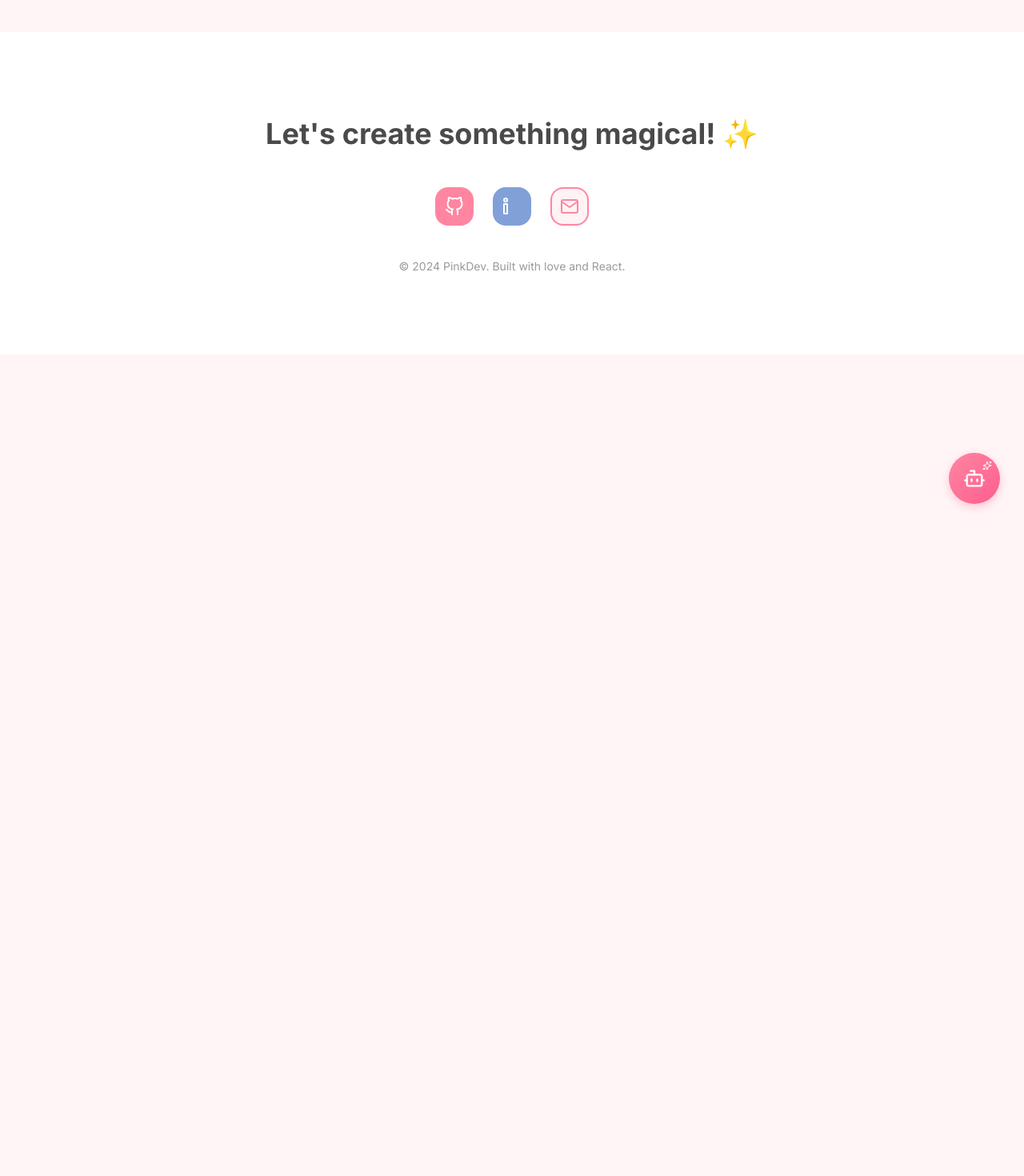
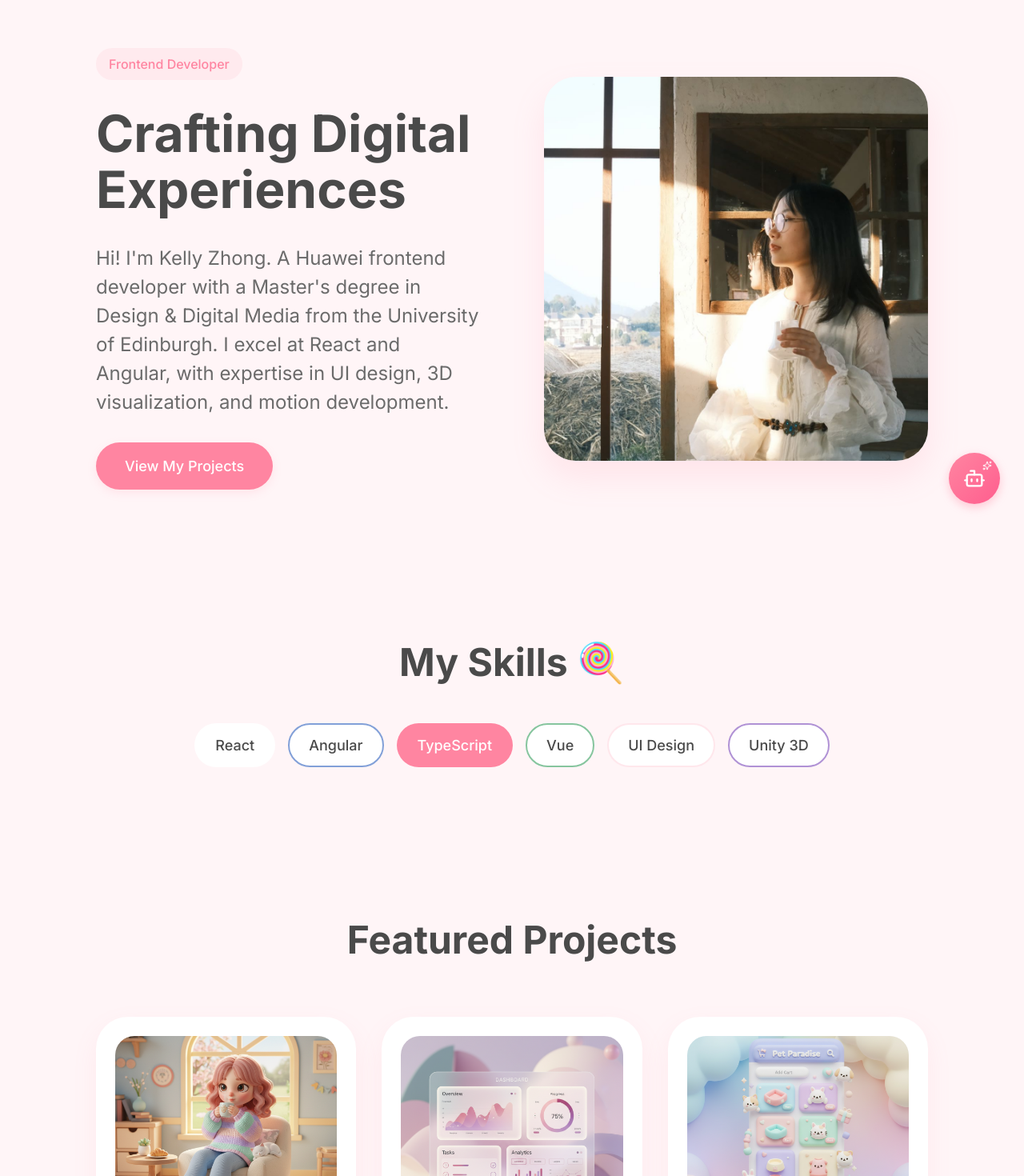
Before and after one commit to 925754332-dev/pinkdev-portfolio, a React (Vite) app: page / in a window 1280 px wide. Shown: the part 140-1610 px from the top of the page at 80% size. Before the commit the page ends 800 px from the top, so only its background shows below. Built offline with nearby package versions, Linux system fonts and the light colour scheme.

Commit message:
Update: Changed titles to English and updated experience to 5 years

```diff
--- a/src/pages/About.tsx
+++ b/src/pages/About.tsx
@@ -3,26 +3,25 @@ import { Award, GraduationCap } from 'lucide-react';
 
 const About = () => {
   // All complex state and effects for scroll locking have been removed for a pure CSS solution.
-
   const facts = [
-    { label: '地点', value: '杭州' },
-    { label: '职位', value: '前端开发工程师' },
-    { label: '经验', value: '3年+' },
-    { label: '爱好', value: 'UI设计、3D、游戏开发' }
+    { label: 'Location', value: 'Hangzhou' },
+    { label: 'Position', value: 'Frontend Developer' },
+    { label: 'Experience', value: '5+ Years' },
+    { label: 'Hobbies', value: 'UI Design, 3D, Game Dev' }
   ];
 
   const experiences = [
     {
-      role: '前端开发工程师 @ 华为',
-      date: '2021.01 - 至今',
-      desc: '目前在华为担任前端开发工程师，负责产品线公共平台的相关前端开发任务。经手 20+ 项目，处理问题单 350+，100% 还原设计稿。精通 React 和 Angular 框架，具备快速上手和高效开发的能力。',
+      role: 'Frontend Developer @ Huawei',
+      date: 'Jan 2021 - Present',
+      desc: 'Currently working as a Frontend Developer at Huawei, responsible for frontend development tasks on common platform product lines. Handled 20+ projects, processed 350+ issue tickets, and restored 100% of original design specs. Proficient in React and Angular frameworks with quick ramp-up and efficient development capabilities.',
       color: '#FF85A1',
       hasLine: true,
     },
     {
-      role: '市场部实习生 @ 一起求职',
-      date: '2019.01 - 2019.05',
-      desc: '负责公众号运营和物料设计，参与内容编排和涨粉计划。为 10 多家合作学校内工作室设计 logo 墙，展现了设计能力和执行力。',
+      role: 'Marketing Intern @ Yiqi Job Search',
+      date: 'Jan 2019 - May 2019',
+      desc: 'Responsible for WeChat account operations and material design, participated in content planning and follower growth initiatives. Designed logos for 10+ partner school studios, demonstrating design skills and execution abilities.',
       color: '#82A0D8',
       hasLine: false,
     }
@@ -30,15 +29,15 @@ const About = () => {
 
   const educations = [
     {
-      degree: '硕士 | 设计与数字媒体 MSc',
-      school: '爱丁堡大学 (University of Edinburgh)',
+      degree: 'MSc | Design & Digital Media',
+      school: 'University of Edinburgh',
       date: '2019 - 2020',
       color: '#B092D5',
       icon: <Award size={24} color="#B092D5" />
     },
     {
-      degree: '本科 | 物联网工程',
-      school: '大连海事大学',
+      degree: 'BEng | Computer Network Engineering',
+      school: 'Dalian Maritime University',
       date: '2015 - 2019',
       color: '#82A0D8',
       icon: <GraduationCap size={24} color="#82A0D8" />
@@ -46,16 +45,16 @@ const About = () => {
   ];
 
   return (
-    // The .container class handles the max-width and centering.
+    // The .container class handles max-width and centering.
     <div className="about-page container">
       <div className="about-content">
         <div className="about-image-column">
             <img src="/images/kelly-zhong-portrait.jpg" alt="Kelly Zhong" className="about-image" />
         </div>
         <div className="about-text-column">
-            <h1 className="greeting">你好，我是 Kelly Zhong！👋</h1>
+            <h1 className="greeting">Hi, I'm Kelly Zhong! 👋</h1>
             <p className="bio">
-              我是一位热爱前端开发的工程师，拥有爱丁堡大学设计与数字媒体硕士学位。目前在华为担任前端开发工程师，精通 React 和 Angular 框架。擅长将设计思维融入代码开发，具备 UX 设计经验，熟练掌握 3D 可视化技术和动效开发。
+              I'm a passionate frontend developer with a Master's degree in Design & Digital Media from the University of Edinburgh. Currently working as a Frontend Developer at Huawei, proficient in React and Angular frameworks. I excel at integrating design thinking into code development, with UX design experience, and skilled in 3D visualization and motion effects.
             </p>
 
             <div className="facts-grid">
--- /dev/null
+++ b/src/pages/Home.tsx
@@ -0,0 +1,68 @@
+import './Home.css';
+import { Link } from 'react-router-dom';
+import { projects } from '../data/projects';
+
+const Home = () => {
+  const skills = [
+    { name: 'React', color: 'var(--)primary-color)' },
+    { name: 'Angular', color: 'var(--secondary-color)' },
+    { name: 'TypeScript', color: 'var(--primary-color)', solid: true },
+    { name: 'Vue', color: 'var(--accent-green)' },
+    { name: 'UI Design', color: 'rgba(255, 133, 161, 0.2)' },
+    { name: 'Unity 3D', color: 'var(--accent-purple)' },
+  ];
+
+  return (
+    <div className="home">
+      <section className="hero container">
+        <div className="hero-left">
+          <div className="badge">Frontend Developer</div>
+          <h1 className="headline">Crafting Digital Experiences</h1>
+          <p className="subline">
+            Hi! I'm Kelly Zhong. A Huawei frontend developer with a Master's degree in Design & Digital Media from the University of Edinburgh. I excel at React and Angular, with expertise in UI design, 3D visualization, and motion development.
+          </p>
+          <Link to="/projects" className="view-projects-btn">View My Projects</Link>
+        </div>
+        <div className="hero-right">
+          <img src="/images/kelly-zhong-academic.jpg" alt="Kelly Zhong" className="hero-image" />
+        </div>
+      </section>
+
+      <section id="skills" className="skills-section container">
+        <h2 className="section-title">My Skills 🍭</h2>
+        <div className="skills-grid">
+          {skills.map((skill, index) => (
+            <div
+              key={index}
+              className={`skill-item ${skill.solid ? 'solid' : ''}`}
+              style={{
+                borderColor: !skill.solid ? skill.color : 'transparent',
+                backgroundColor: skill.solid ? skill.color : 'var(--white)',
+                color: skill.solid ? 'var(--white)' : 'var(--text-primary)'
+              }}
+            >
+              {skill.name}
+            </div>
+          ))}
+        </div>
+      </section>
+
+      <section className="projects-section container">
+        <h2 className="section-title">Featured Projects</h2>
+        <div className="home-projects-grid">
+          {projects.map((project) => (
+            <Link to={`/project/${project.id}`} key={project.id} className="home-project-card">
+              <div className="home-project-image-wrapper">
+                <img src={project.image} alt={project.title} className="home-project-img" />
+              </div>
+              <h3 className="home-project-title">{project.title}</h3>
+              <p className="home-project-desc">{project.desc}</p>
+            </Link>
+          ))}
+        </div>
+      </section>
+    </div>
+  );
+};
+
+export default Home;
--- a/src/pages/Resume.tsx
+++ b/src/pages/Resume.tsx
@@ -20,7 +20,7 @@ const Resume = () => {
             <div className="contact-item">👤 Kelly Zhong | 女 | 26岁</div>
             <div className="contact-item">📧 925754332@qq.com</div>
             <div className="contact-item">📱 15542482022</div>
-            <div className="contact-item">💼 3年+工作经验</div>
+            <div className="contact-item">💼 5年+工作经验</div>
             <div className="contact-item">🎯 求职：前端开发工程师</div>
             <div className="contact-item">🌍 期望城市：杭州</div>
           </section>
@@ -71,7 +71,7 @@ const Resume = () => {
           <section>
             <h2 className="content-block-title">个人优势</h2>
             <ul className="bullet-list">
-              <li>拥有3年+的前端开发经验，专注于产品线公共平台的前端开发，并参与开发过20+个前端项目</li>
+              <li>拥有5年+的前端开发经验，专注于产品线公共平台的前端开发，并参与开发过20+个前端项目</li>
               <li>精通前端框架React、Angular，能够灵活运用这些框架进行高效开发</li>
               <li>除了前端开发技能，还掌握非前端语言Android和Java，展现出跨领域的技术实力</li>
               <li>具备快速上手和高效开发的能力，能够迅速适应新的技术和项目需求</li>
@@ -79,7 +79,7 @@ const Resume = () => {
               <li>掌握3D可视化技术，包括Unity3d和WebGL，能够为项目添加更丰富的视觉效果</li>
               <li>擅长动效开发，熟悉svg和canvas动画，能够为网页添加生动的动态效果</li>
               <li>掌握工程化相关内容 (webpack/babel/vite)，具备良好的工程化实践和优化能力，能够提高开发效率和项目质量</li>
-              <li>英语阅读能力良好，有留学，雅思成绩7.0，能够流畅阅读英语技术文档和资料</li>
+              <li>英语阅读能力良好，有留学经历，雅思成绩7.0，能够流畅阅读英语技术文档和资料</li>
             </ul>
           </section>
 
@@ -95,7 +95,7 @@ const Resume = () => {
                 <li>作为接口人，定位和解决问题，曾处理问题单350+</li>
                 <li>负责功能模块的软件设计、开发、单元测试的编写和与后端联调工作</li>
                 <li>100%的还原设计稿，实现前端页面，并从开发和客户的角度提出交互设计建议</li>
-                <li>看护项目代码质量，检视开发的代码，必要时对代码进行重构</li>
+                <li>维护项目代码质量，检视开发的代码，必要时对代码进行重构</li>
                 <li>研究前沿前端技术，总结工作经验，编写技术文档，分享前端经验</li>
               </ul>
             </div>
@@ -130,7 +130,7 @@ const Resume = () => {
                     <h3>Live UI (React) 组件库</h3>
                     <span className="proj-badge">React Components</span>
                   </div>
-                  <p className="proj-desc">该 React 组件库为公司内源项目，供产品线所有 React 前端项目使用，采用最新的 Live Design 3.0 规范。</p>
+                  <p className="proj-desc">该 React 组件库为公司内部项目，项目供产品线所有 React 前端项目使用，采用最新的 Live Design 3.0 规范。</p>
                   <ul className="bullet-list compact">
                     <li>独立完成两个组件 slide、layout</li>
                     <li>独立补齐了表格的拓展功能：表格拖拽、表格下展、总结栏、虚拟滚动等</li>
@@ -178,7 +178,7 @@ const Resume = () => {
                   <ul className="bullet-list compact">
                     <li>独立负责超融合、块文件发放等重点模块的开发，完成3个大版本迭代的开发</li>
                     <li>并担任虚拟化模块的接口人，负责定位和解决问题</li>
-                    <li>在不熟悉项目的情况下也能快速定位，迅速担责，修改问题单50+</li>
+                    <li>在不熟悉项目的情况下也能快速定位，迅速承担责任，修改问题单50+</li>
                     <li>获得版本之星称号</li>
                   </ul>
                 </div>
```
